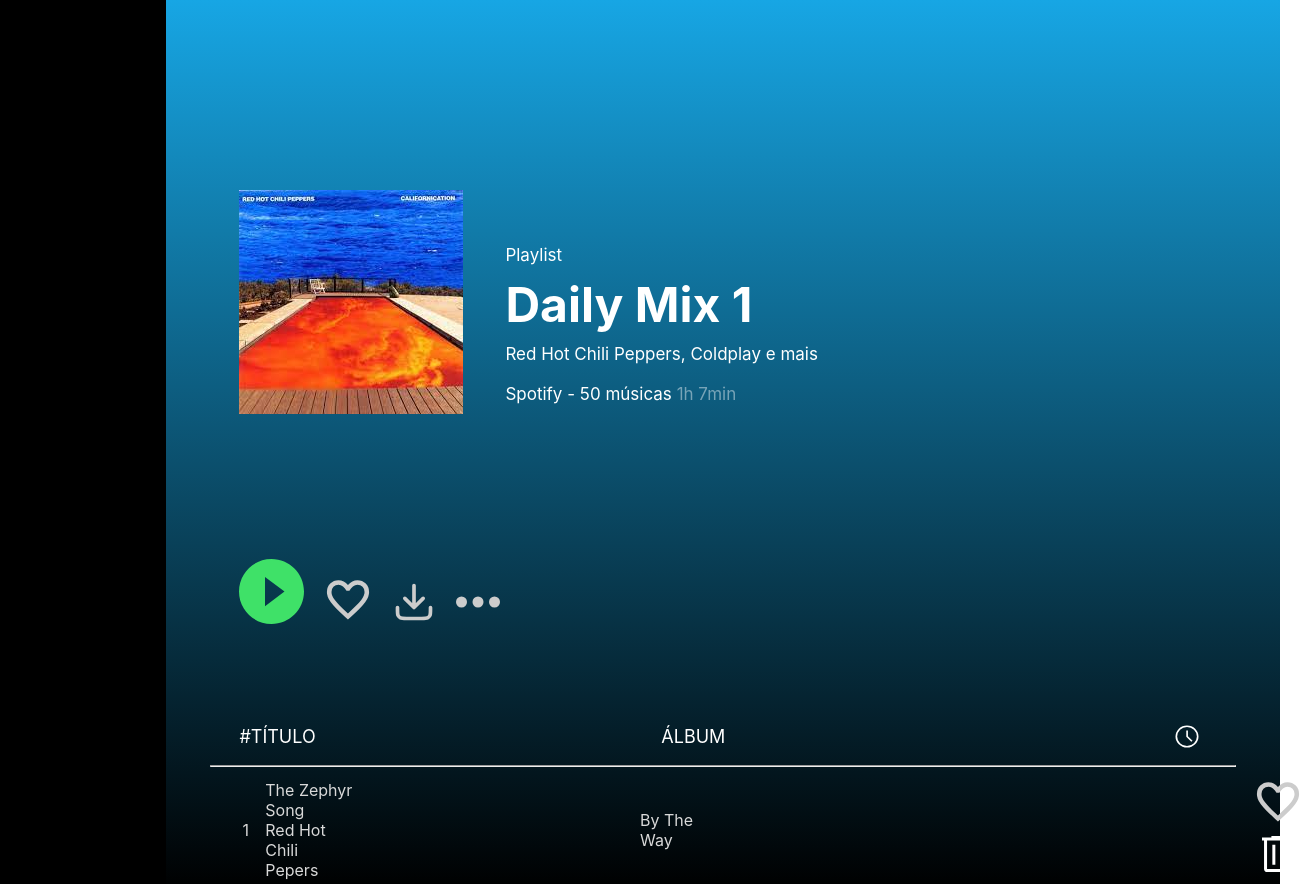
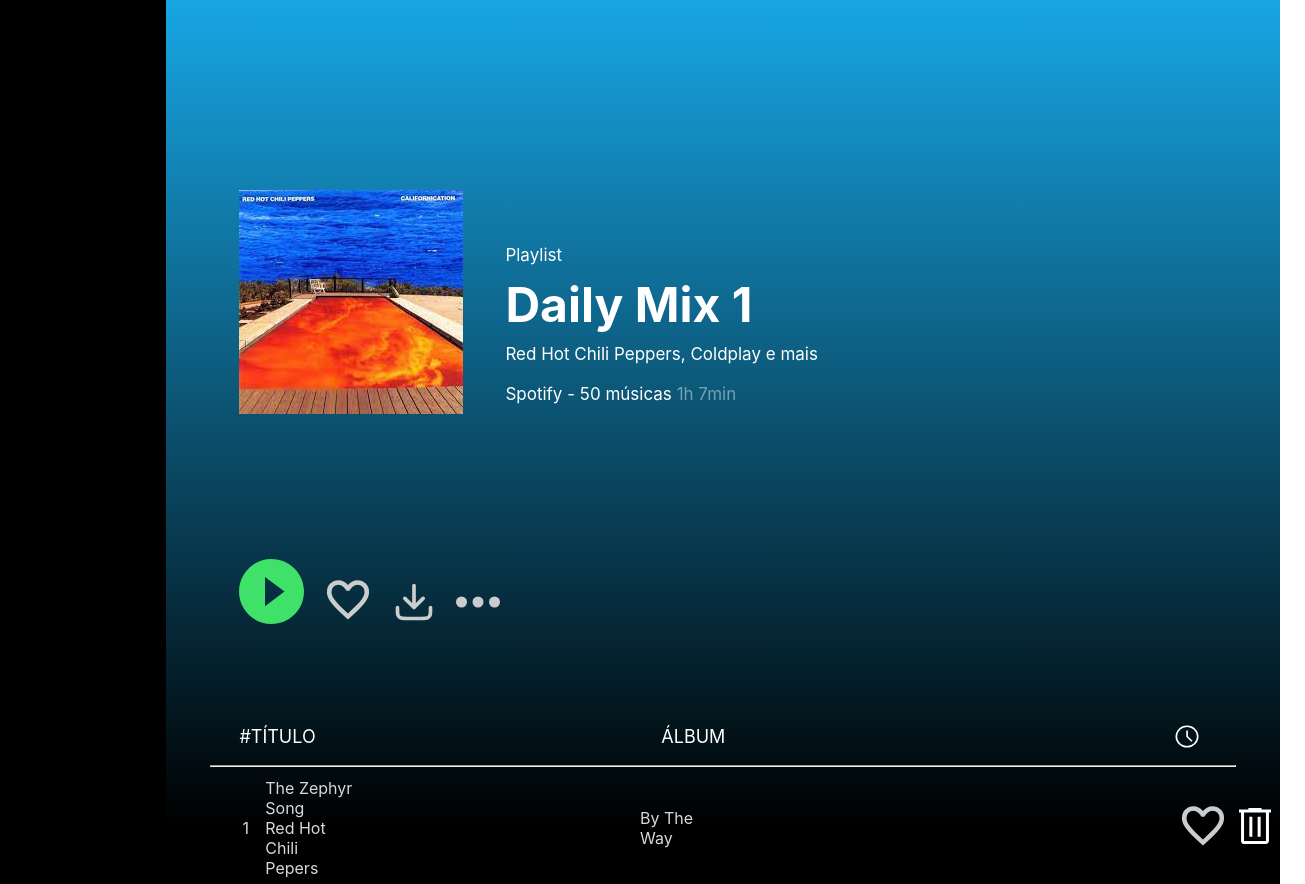
Before and after one commit to luizperinig/equipe-3-react, a React (Create React App) app: page / in a window 1280 px wide. Shown: the top 884 px of the page, 1305 px wide, since content can reach past the window. Built offline with nearby package versions, Linux system fonts and the light colour scheme.

Commit message:
AJuste na Row

```diff
--- a/package.json
+++ b/package.json
@@ -6,7 +6,9 @@
     "@testing-library/jest-dom": "^5.16.5",
     "@testing-library/react": "^13.4.0",
     "@testing-library/user-event": "^13.5.0",
+    "axios": "^0.27.2",
     "react": "^18.2.0",
+    "react-axios": "^2.0.6",
     "react-dom": "^18.2.0",
     "react-scripts": "5.0.1",
     "web-vitals": "^2.1.4"
--- a/src/componentes/Row.css
+++ b/src/componentes/Row.css
@@ -12,6 +12,6 @@
 }
 
 .albumName{
-    padding-right: 545px;
+    padding-right: 470px;
     padding-left: 22vw;
 }
--- a/src/componentes/Row.jsx
+++ b/src/componentes/Row.jsx
@@ -18,6 +18,8 @@
             <td>
                 <img className='cursor_pointer' src={like?greenHeart:heart} alt=''
                 onClick={()=>setLike(!like)}/>
+            </td>
+            <td>
                 <img className='cursor_pointer' src={trash} alt=''
                 onClick={() => props.deleteRow()}/>
             </td>
```
Also changed, not shown: 1 other file (tests, documents, lock files or other folders).
